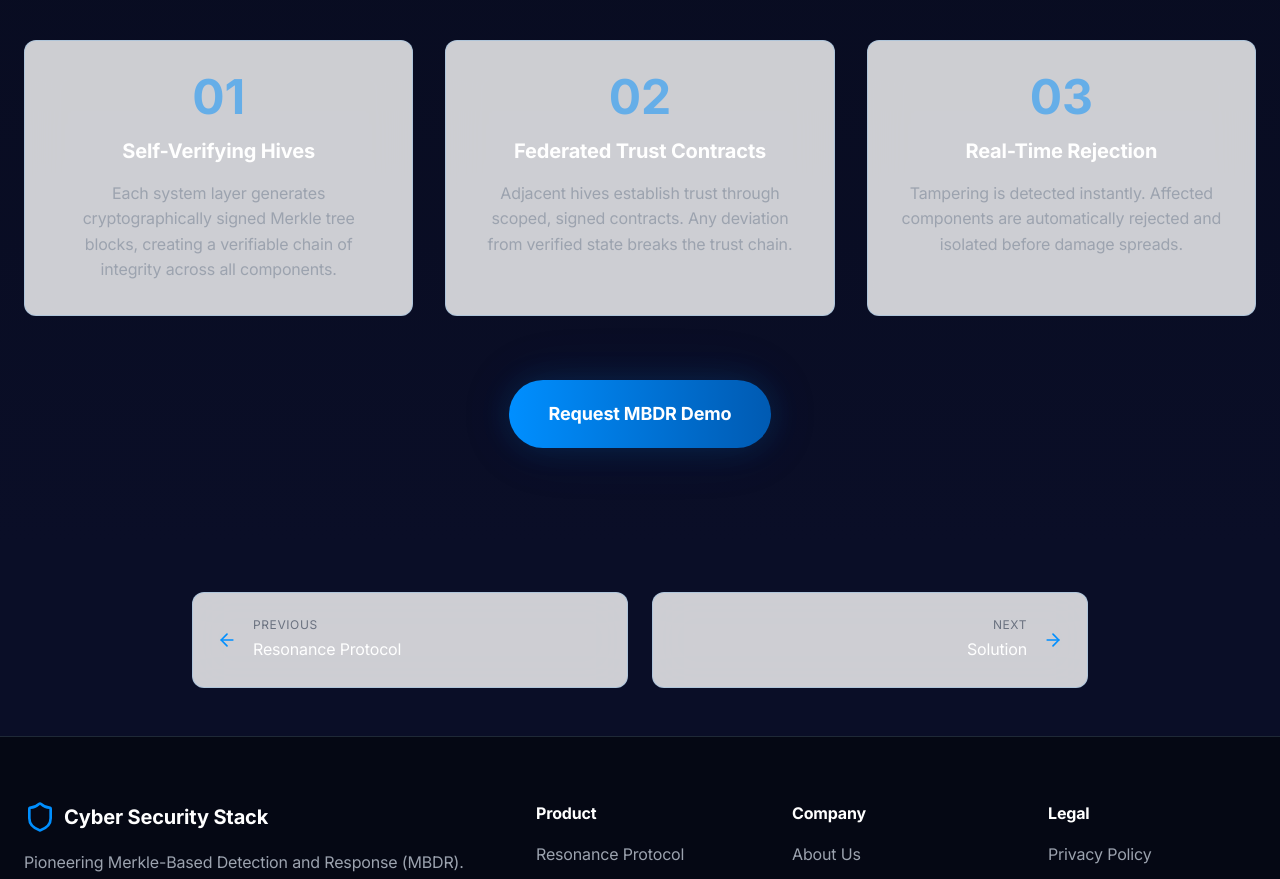
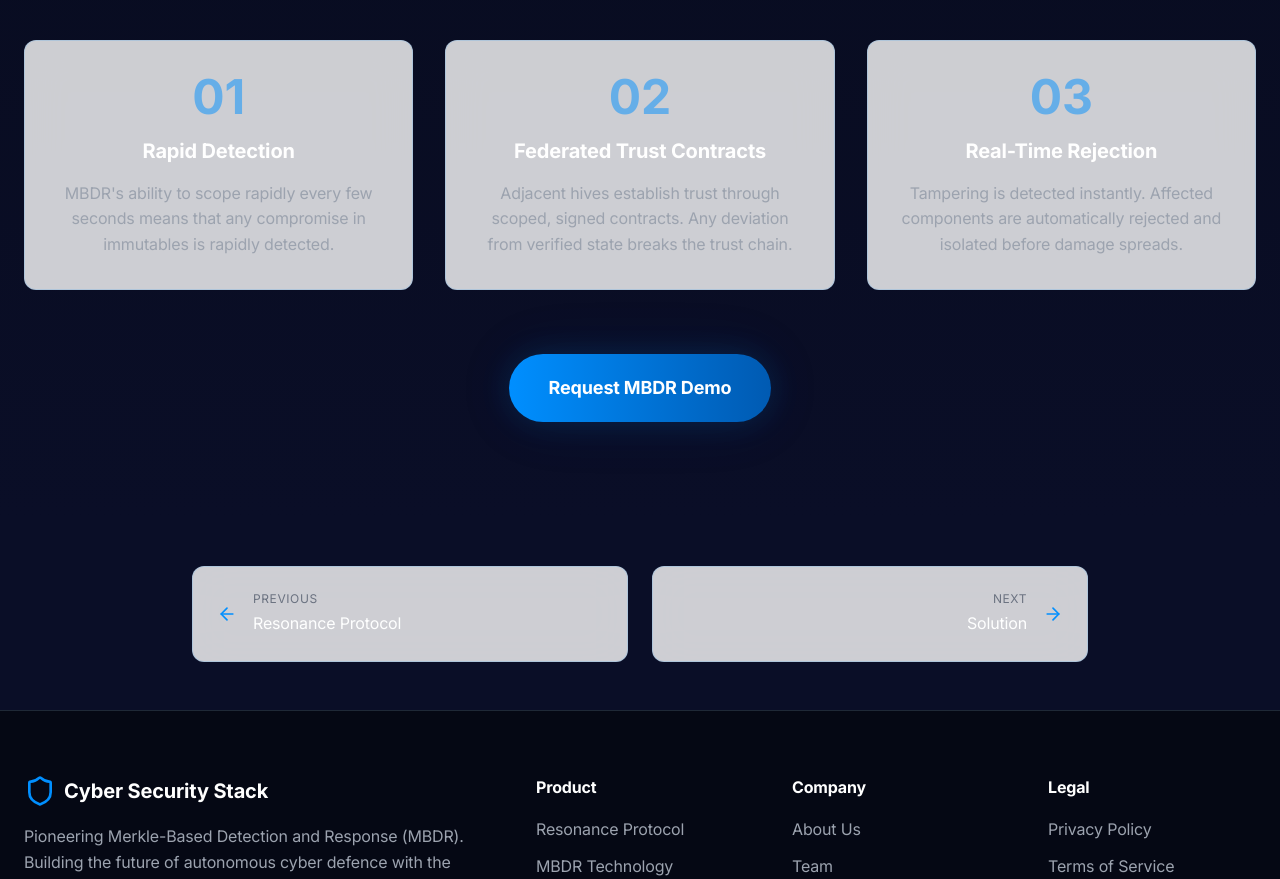
Before and after one commit to DevanshM1211/Cybersecurity-Stack-Website, a Next.js app: page /mbdr in a window 1280 px wide. Shown: the part 1360-2239 px from the top of the page. Built offline with nearby package versions, Linux system fonts and the light colour scheme.

Commit message:
Change Self-Verifying Hives to Rapid Detection with updated description

```diff
--- a/components/MBDR.tsx
+++ b/components/MBDR.tsx
@@ -213,9 +213,9 @@ const MBDR = () => {
             {[
               {
                 step: "01",
-                title: "Self-Verifying Hives",
+                title: "Rapid Detection",
                 description:
-                  "Each system layer generates cryptographically signed Merkle tree blocks, creating a verifiable chain of integrity across all components.",
+                  "MBDR's ability to scope rapidly every few seconds means that any compromise in immutables is rapidly detected.",
               },
               {
                 step: "02",
```
